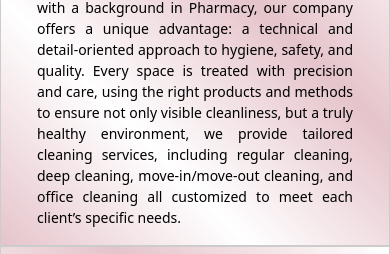
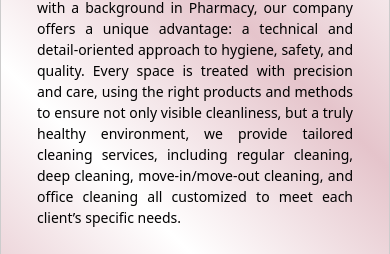
Before and after one commit to WerideMarcondes/vanessawebsite, a plain HTML site: page index.html in a window 390 px wide. Shown: the part 414-668 px from the top of the page. Drawn offline with nearby package versions, Linux system fonts and the light colour scheme.

Commit message:
heigt apointment

```diff
--- a/css/styleIndex.css
+++ b/css/styleIndex.css
@@ -364,7 +364,7 @@ body {
     margin-top: 0px;
     background-image: linear-gradient(45deg, #e5c4cb, white, #e5c4cb, white);
     border-radius: 0;
-    height: 360px;
+    height: 460px;
   }
 
   #mission {
```
